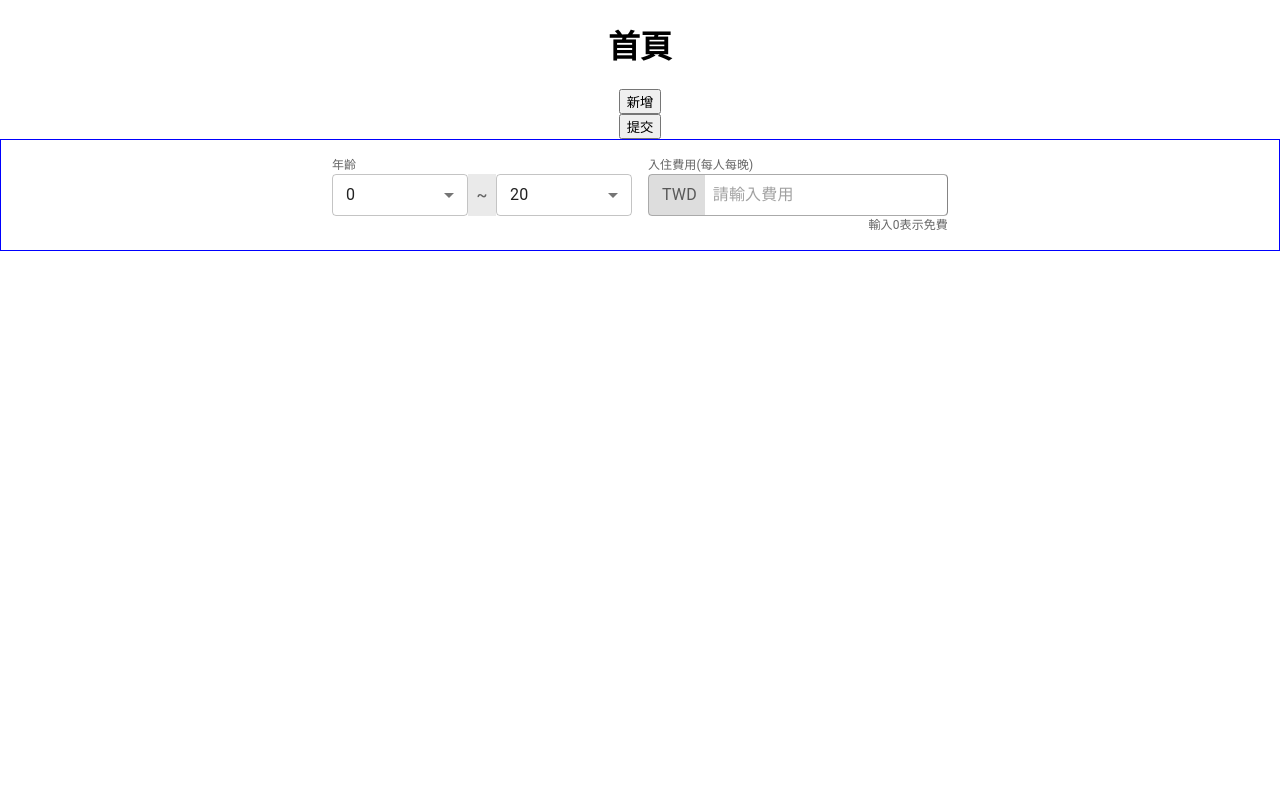
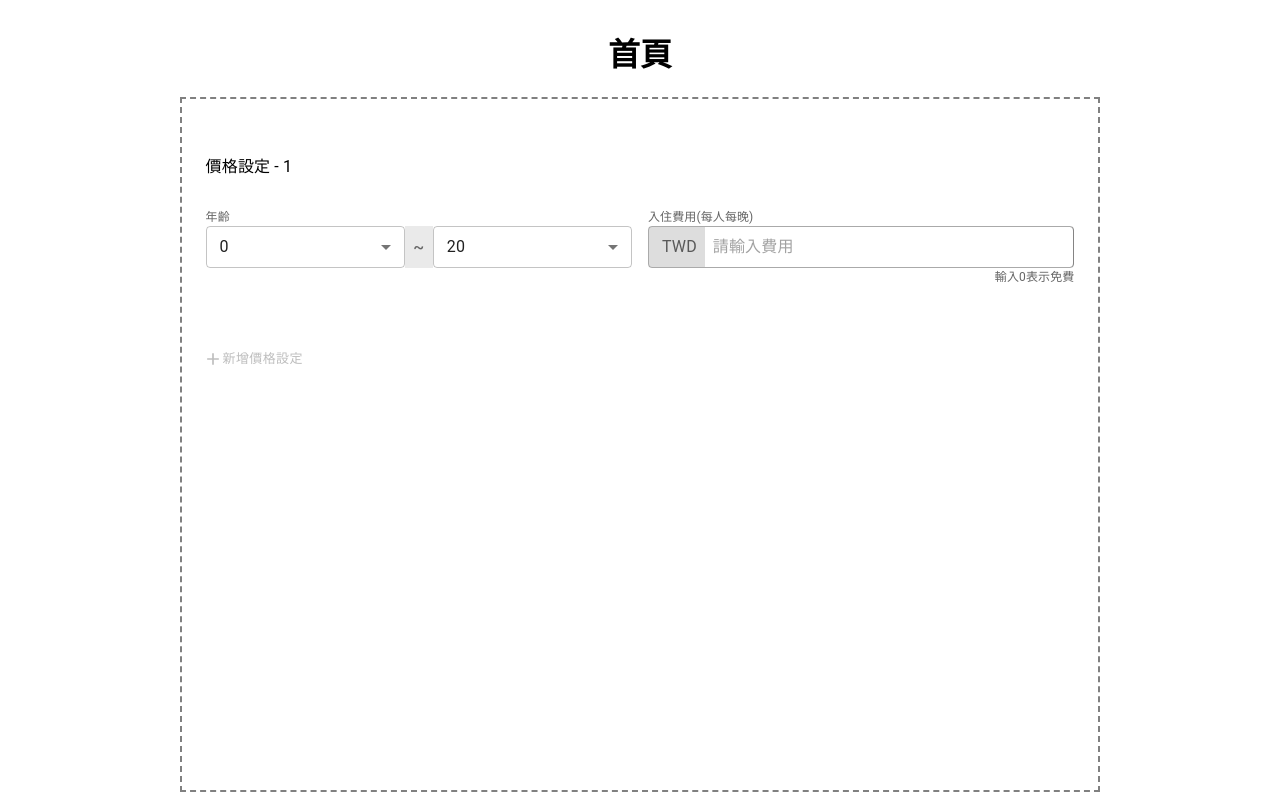
Before and after one commit to StefanMao/React-UI-template, a React (Create React App) app in the folder web/: page / in a window 1280 px wide. Built offline with nearby package versions, Linux system fonts and the light colour scheme.

Commit message:
feat: Modify AgeGroupPriceList Style 1. fix AgeGroupselect style 2. fix PriceInput Style

```diff
--- a/web/src/App.css
+++ b/web/src/App.css
@@ -1,5 +1,6 @@
 .App {
   text-align: center;
+  height: 100%;
 }
 
 .App-logo {
--- a/web/src/components/ageGroupPriceList/AgeGroupPriceList.tsx
+++ b/web/src/components/ageGroupPriceList/AgeGroupPriceList.tsx
@@ -1,26 +1,36 @@
 import React, { useEffect, useState, useCallback } from 'react';
 import { useFieldArray, useForm, Control, FieldArrayWithId } from 'react-hook-form';
+import { Stack, Divider } from '@mui/material';
+import CloseOutlinedIcon from '@mui/icons-material/CloseOutlined';
+import AddOutlinedIcon from '@mui/icons-material/AddOutlined';
 
 import { PriceListFormValues } from './types/types';
 import { IIntervalResult } from '../../utils/types/interfaces';
-import {getNumberIntervals} from '../../utils/utils';
+import { getNumberIntervals } from '../../utils/utils';
 
 import PriceInput from './priceInput/PriceInput';
 import AgeGroupSelect from './ageGroupSelect/AgeGroupSelect';
-import { AgeGroupInputContainer } from './AgeGroupPriceListStyle';
+import {
+  AgeGroupInputContainer,
+  AgeGroupPriceListContainer,
+  PriceSettingTitle,
+  RemovePriceSettingButton,
+  AddPriceSettingButton,
+} from './AgeGroupPriceListStyle';
 
 interface AgeGroupPriceListStates {
   control: Control<PriceListFormValues, any>;
   fields: FieldArrayWithId<PriceListFormValues, 'ageGroupPriceList', 'id'>[];
   isAgeGroupFieldsError: boolean;
-};
+  isAddPriceSettingButtonDisabled: boolean;
+}
 
 interface AgeGroupPriceListActions {
   handleAppend: () => void;
   handleRemove: (index: number) => void;
   handleFormSubmit: (data: any) => void;
   handleGroupAgeSelectChange: () => void;
-};
+}
 
 const ageSelectOptions = Array.from({ length: 21 }, (_, index) => index);
 
@@ -41,6 +51,8 @@ export const useAgeGroupPriceList = (): [AgeGroupPriceListStates, AgeGroupPriceL
 
   const handleGroupAgeSelectChange = () => {
     const combinedAgeResult = combinedAgeGroupIntervals();
+    // console.log('combinedAgeResult', combinedAgeResult);
+    // console.log('getNumberIntervals(combinedAgeResult)', getNumberIntervals(combinedAgeResult));
     setNumberIntervalsResult(getNumberIntervals(combinedAgeResult));
   };
 
@@ -70,30 +82,44 @@ export const useAgeGroupPriceList = (): [AgeGroupPriceListStates, AgeGroupPriceL
     }
   }, [numberIntervalsResult]);
 
+  const isAddPriceSettingButtonDisabled = numberIntervalsResult.notInclude.length === 0;
+
   useEffect(() => {
-    // console.log('numberIntervalsResult', numberIntervalsResult);
     updateAgeGroupFieldsError();
+    // console.log('overlap', numberIntervalsResult.overlap);
+    // console.log('notInclude', numberIntervalsResult.notInclude);
   }, [numberIntervalsResult, updateAgeGroupFieldsError]);
 
-  const states = { control, fields, isAgeGroupFieldsError };
-  const actions = { handleAppend, handleRemove, handleFormSubmit, handleGroupAgeSelectChange };
+  const states = { control, fields, isAgeGroupFieldsError, isAddPriceSettingButtonDisabled };
+  const actions = {
+    handleAppend,
+    handleRemove,
+    handleFormSubmit,
+    handleGroupAgeSelectChange,
+  };
   return [states, actions];
 };
 
 const AgeGroupPriceList: React.FC = () => {
   const [states, actions] = useAgeGroupPriceList();
-  const { control, fields, isAgeGroupFieldsError } = states;
-  const { handleAppend, handleRemove, handleFormSubmit, handleGroupAgeSelectChange } = actions;
+  const { control, fields, isAgeGroupFieldsError, isAddPriceSettingButtonDisabled } = states;
+  const {
+    handleAppend,
+    handleRemove,
+    handleFormSubmit,
+    handleGroupAgeSelectChange,
+  } = actions;
 
   return (
-    <>
-      <button type="button" onClick={handleAppend}>
-        新增
-      </button>
-      <form onSubmit={handleFormSubmit}>
-        <button type="submit">提交</button>
+    <AgeGroupPriceListContainer>
+      <form style={{ flex: 'auto', height: 0, overflow: 'auto' }} onSubmit={handleFormSubmit}>
         {fields.map((field, index) => (
-          <AgeGroupInputContainer key={field.id}>
+          <AgeGroupInputContainer
+            key={field.id}
+            style={{ height: index === fields.length - 1 ? 260 : 170 }}
+          >
+            <PriceSettingTitle>{`價格設定 - ${index + 1}`}</PriceSettingTitle>
+            <Stack direction="row" spacing={0}>
               <AgeGroupSelect
                 control={control}
                 name={`ageGroupPriceList.${index}.ageGroupInterval`}
@@ -107,15 +133,34 @@ const AgeGroupPriceList: React.FC = () => {
                 name={`ageGroupPriceList.${index}.priceInput`}
                 rules={{ required: true }}
               />
+            </Stack>
+            {fields.length > 1 && index < fields.length - 1 && <Divider variant="middle" />}
             {fields.length > 1 && (
-              <button type="button" onClick={() => handleRemove(index)}>
-                刪除
-              </button>
+              <RemovePriceSettingButton
+                variant="text"
+                size="small"
+                onClick={() => handleRemove(index)}
+              >
+                <CloseOutlinedIcon fontSize="small" />
+                移除
+              </RemovePriceSettingButton>
+            )}
+            {index === fields.length - 1 && (
+              <AddPriceSettingButton
+                variant="text"
+                size="small"
+                onClick={handleAppend}
+                style={{ marginTop: 30 }}
+                disabled={isAddPriceSettingButtonDisabled}
+              >
+                <AddOutlinedIcon fontSize="small" />
+                新增價格設定
+              </AddPriceSettingButton>
             )}
           </AgeGroupInputContainer>
         ))}
       </form>
-    </>
+    </AgeGroupPriceListContainer>
   );
 };
 
--- a/web/src/components/ageGroupPriceList/AgeGroupPriceListStyle.ts
+++ b/web/src/components/ageGroupPriceList/AgeGroupPriceListStyle.ts
@@ -1,9 +1,42 @@
 import { styled } from '@mui/system';
+import { Typography, Button } from '@mui/material';
+
+export const AgeGroupPriceListContainer = styled('div')({
+  display: 'flex',
+  flex: '1',
+  flexDirection: 'column',
+  border: '2px dashed grey',
+  width: '70%',
+  padding: 16,
+  position: 'relative',
+  height: '100%',
+});
 
 export const AgeGroupInputContainer = styled('div')({
-  border: '1px solid blue',
   display: 'flex',
-  flexDirection: 'row',
-  justifyContent:'center',
-  padding: 8,
-})
+  flexDirection: 'column',
+  justifyContent: 'space-evenly',
+  height: 170,
+  position: 'relative',
+  margin: '20px 0px',
+});
+
+export const PriceSettingTitle = styled(Typography)({
+  textAlign: 'left',
+  marginLeft: 8,
+});
+
+export const RemovePriceSettingButton = styled(Button)({
+  position: 'absolute',
+  top: 0,
+  right: 0,
+  marginTop: 8,
+  marginRight: 8,
+  color: '#f74343',
+});
+
+export const AddPriceSettingButton = styled(Button)({
+  justifyContent: 'start',
+  color: '#25b2ce',
+  width: 120,
+});
--- a/web/src/components/ageGroupPriceList/ageGroupSelect/AgeGroupSelectStyle.ts
+++ b/web/src/components/ageGroupPriceList/ageGroupSelect/AgeGroupSelectStyle.ts
@@ -3,9 +3,10 @@ import { Box, Select, FormHelperText } from '@mui/material';
 
 export const AgeGroupSelectContainer = styled('div')({
   padding: 8,
-  width: '300px',
+  width: 300,
   display: 'flex',
   flexDirection: 'column',
+  flex: 1,
 });
 
 export const AgeSelect = styled(Select)({
--- a/web/src/components/ageGroupPriceList/priceInput/PriceInputStyle.ts
+++ b/web/src/components/ageGroupPriceList/priceInput/PriceInputStyle.ts
@@ -3,7 +3,8 @@ import { TextField } from '@mui/material';
 
 export const PriceInputContainer = styled('div')({
   padding: 8,
-  width: '300px',
+  width: 300,
+  flex: 1,
 });
 
 export const PriceInputTextField = styled(TextField)({
--- a/web/src/index.css
+++ b/web/src/index.css
@@ -1,5 +1,7 @@
-body {
+html,body {
   margin: 0;
+  height: 100%;
+  overflow: hidden;
   font-family: -apple-system, BlinkMacSystemFont, 'Segoe UI', 'Roboto', 'Oxygen',
     'Ubuntu', 'Cantarell', 'Fira Sans', 'Droid Sans', 'Helvetica Neue',
     sans-serif;
@@ -11,3 +13,7 @@ code {
   font-family: source-code-pro, Menlo, Monaco, Consolas, 'Courier New',
     monospace;
 }
+
+#root {
+  height: 100%;
+}
--- a/web/src/pages/home/Home.tsx
+++ b/web/src/pages/home/Home.tsx
@@ -1,16 +1,15 @@
 import React from 'react';
 import { Grid } from '@mui/material';
 
+import { Layout } from './HomeStyle';
 import AgeGroupPriceList from '../../components/ageGroupPriceList/AgeGroupPriceList';
 
 const Home: React.FC = () => {
   return (
-    <div>
-      <Grid item>
-        <h1>首頁</h1>
-        <AgeGroupPriceList />
-      </Grid>
-    </div>
+    <Layout>
+      <h1>首頁</h1>
+      <AgeGroupPriceList />
+    </Layout>
   );
 };
 export default Home;
--- /dev/null
+++ b/web/src/pages/home/HomeStyle.ts
@@ -0,0 +1,11 @@
+import { styled } from '@mui/system';
+import Grid from '@mui/material/Grid';
+
+export const Layout = styled(Grid)({
+  minHeight: '100vh',
+  padding: 8,
+  display: 'flex',
+  flexDirection: 'column',
+  justifyContent: 'center',
+  alignItems: 'center',
+});
```
Lines whose indentation alone changed are shown as unchanged.
